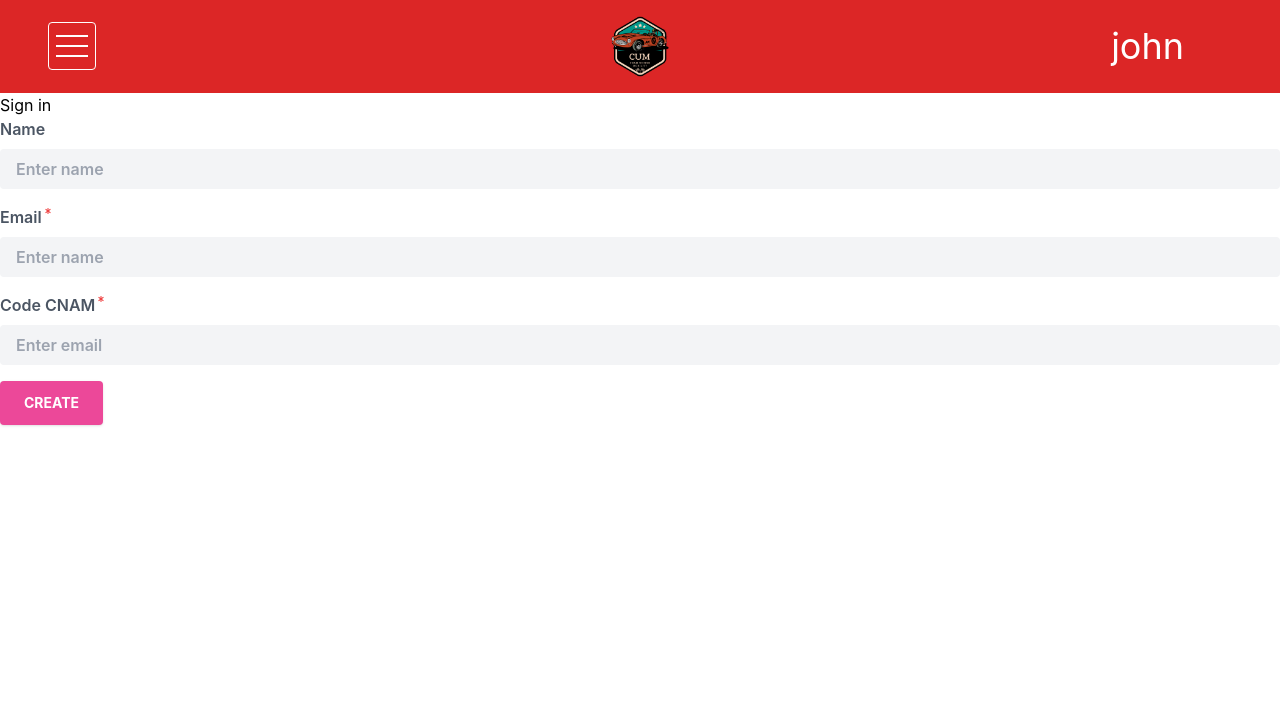
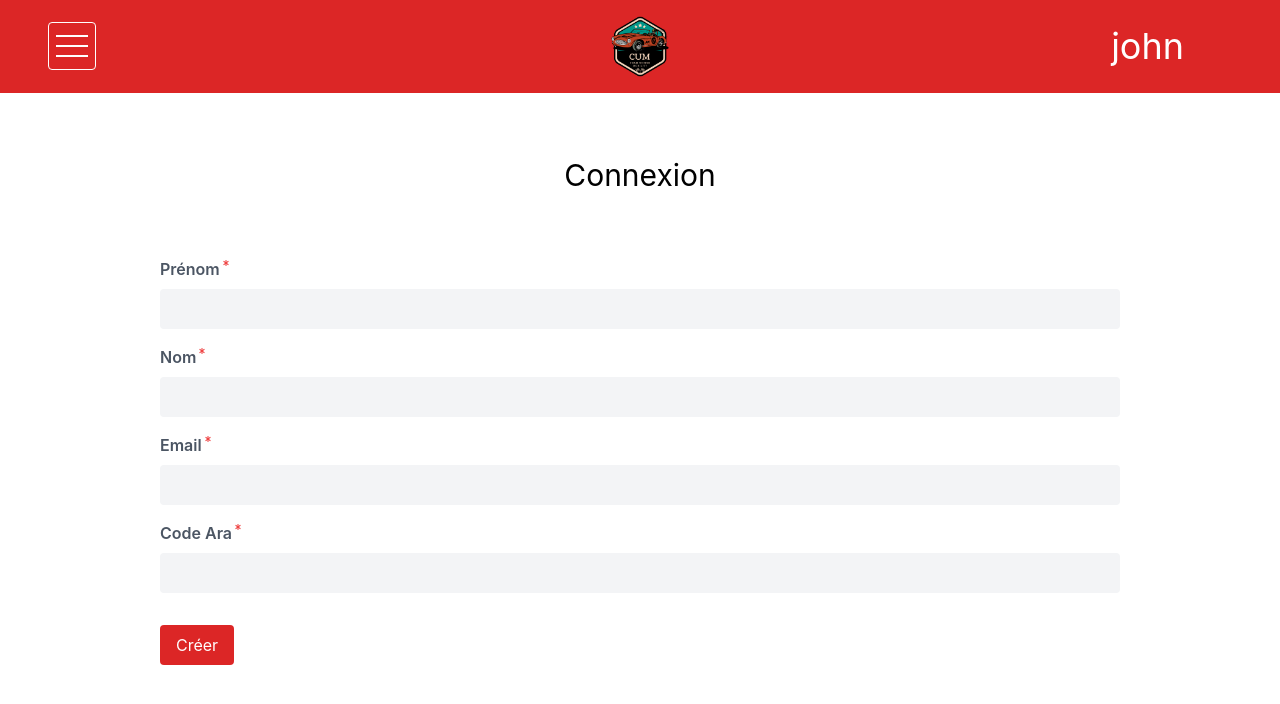
Before and after one commit to cantinbartel/CUM-CLIENT, a React (Create React App) app: page /login in a window 1280 px wide. Shown: the top 704 px of the page. Built offline with nearby package versions, Linux system fonts and the light colour scheme.

Commit message:
last changes

```diff
--- a/src/App.tsx
+++ b/src/App.tsx
@@ -7,12 +7,13 @@ import NotFoundPage from './pages/NotFoundPage';
 import './assets/css/index.css';
 import Drawer from './components/Drawer';
 import Header from './components/Header';
-import LoginPage from './pages/LoginPage';
+import SigninPage from './pages/SigninPage';
 import NewPostPage from './pages/NewPostPage';
 import MessagePage from './pages/MessagePage';
 import { AuthContext } from './components/AuthContext';
 import { User } from './types/user';
 import ProfilePage from './pages/ProfilePage';
+import Message from './pages/MessagePage';
 
 const userTest = {
     email: 'johndoe@test.com',
@@ -47,10 +48,11 @@ function App() {
                 <Routes>
                     <Route path='/admin/users' element={<UsersPage />} />
                     <Route path='/users/:id' element={<UserPage />} />
-                    <Route path='/login' element={<LoginPage />} />
+                    <Route path='/login' element={<SigninPage />} />
                     <Route path='/new-post' element={<NewPostPage />} />
                     <Route path='/users/:id/messages' element={<MessagePage />} />
                     <Route path='/profile' element={<ProfilePage />} />
+                    <Route path='/messages' element={<MessagePage />} />
                     <Route path='/' element={<HomePage />} />
                     <Route path="*" element={<NotFoundPage />} />
                 </Routes>
--- /dev/null
+++ b/src/api/user.ts
@@ -0,0 +1,20 @@
+import { User } from '../types/user';
+import { backendUrl } from '../utils';
+
+/* GET ALL USERS */
+export const getUsers = async(jwt: string) => {
+    try {
+        const response = await fetch(`${backendUrl}/api/users`, {
+            method: 'GET',
+            headers: {
+                'Content-Type': 'application/json',
+                'Authorization': `Bearer ${jwt}`
+            }
+        });
+        const users = await response.json();
+        console.log('USERS', users);
+        return users;
+    } catch(error) {
+        console.log(error);
+    }
+};
--- a/src/components/Drawer.tsx
+++ b/src/components/Drawer.tsx
@@ -1,6 +1,6 @@
 import { useContext } from 'react';
 import { useNavigate } from 'react-router-dom';
-import { BiUser, BiTrip, BiHomeAlt2 } from 'react-icons/bi';
+import { BiUser, BiTrip, BiHomeAlt2, BiMessage } from 'react-icons/bi';
 import { AiFillCar } from 'react-icons/ai';
 import { FiUsers} from 'react-icons/fi';
 import { AuthContext } from './AuthContext'
@@ -13,6 +13,7 @@ const Drawer = () => {
   const options = [
     { title: 'Home', icon: <BiHomeAlt2 />, link: '/' },
     { title: 'Profile', icon: <BiUser />, link: '/profile' },
+    { title: 'Messages', icon: <BiMessage />, link: '/messages' },
     { title: 'My trips', icon: <AiFillCar/>, link: '/tasks' },
     { title: 'Users', icon: <FiUsers />, link: '/admin/users' },
     { title: 'Journeys', icon: <BiTrip />, link: '/users' },
--- a/src/components/EditUser.tsx
+++ b/src/components/EditUser.tsx
@@ -28,7 +28,6 @@ const EditUser = ({ refresh, setRefresh, close }: EditUserProps) => {
         // .then(() => setRefresh(refresh+1));
         close();
     };
-
 
     return (
         <form onSubmit={handleSubmit}>
--- a/src/pages/LoginPage.tsx
+++ /dev/null
@@ -1,58 +0,0 @@
-import { useState, ChangeEvent } from 'react';
-import { CgAsterisk } from 'react-icons/cg';
-
-const LoginPage = () => {
-  const [name, setName] = useState<string>('');
-  const [email, setEmail] = useState<string>('');
-
-  const handleSubmit = (e: ChangeEvent<HTMLFormElement>) => {
-    e.preventDefault();
-    // addUser({name, email})
-    setName('');
-    setEmail('');
-  };
-
-  return (
-    <div>
-        <h1>Sign in</h1>
-      <form onSubmit={handleSubmit}>
-        <label
-          className="capitalize text-gray-600 font-semibold"
-          htmlFor="name">name</label>
-        <input
-          className="w-full px-4 py-2 bg-gray-100 font-semibold mb-4  mt-2 rounded outline-none"
-          id="name"
-          type="text"
-          placeholder="Enter name"
-          value={name}
-          onChange={(e: ChangeEvent<HTMLInputElement>) => setName(e.target.value)} />
-        <label
-          className="capitalize text-gray-600 font-semibold flex"
-          htmlFor="email">Email<CgAsterisk className="text-xs text-red-500" /></label>
-        <input
-          className="w-full px-4 py-2 bg-gray-100 font-semibold mb-4  mt-2 rounded outline-none"
-          id="name"
-          type="text"
-          placeholder="Enter name"
-          value={name}
-          onChange={(e: ChangeEvent<HTMLInputElement>) => setName(e.target.value)} />
-        <label
-          className="capitalize text-gray-600 font-semibold flex"
-          htmlFor="email">Code CNAM<CgAsterisk className="text-xs text-red-500" /></label>
-        <input
-          className="w-full px-4 py-2 bg-gray-100 font-semibold mb-4 mt-2 rounded outline-none"
-          id="email"
-          type="email"
-          placeholder="Enter email"
-          value={email}
-          required />
-          {/* onChange={(e: ChangeEvent<HTMLInputElement>) => setEmail(e.target.value)} /> */}
-          <button className="bg-pink-500 text-white active:bg-pink-600 font-bold uppercase text-sm px-6 py-3 rounded shadow hover:shadow-lg outline-none focus:outline-none mr-1 mb-1 ease-linear transition-all duration-150" type="button">
-            Create</button>
-    </form>
-
-    </div>
-  )
-}
-
-export default LoginPage
--- a/src/pages/MessagePage.tsx
+++ b/src/pages/MessagePage.tsx
@@ -1,15 +1,43 @@
-import React from 'react'
+import React from 'react';
+import Button from '../components/Button';
 
 const MessagePage = () => {
   return (
-    <div className="w-screen h-screen flex">
-        <div className="bg-pink-500 h-screen w-1/4 pl-40">
-          <p className="mt-32">Inbox</p>
-          <p className="mt-8">Sent</p>
+    <div className="w-screen h-screen flex overflow-hidden">
+        <div className="h-screen w-1/4 pl-16 flex flex-col items-start overflow-auto border-r-2">
+          <h1 className="mt-32 text-2xl font-bold mb-8 text-gray-600">Messages</h1>
+          <Button className="mt-8 mb-2 ">Inbox</Button>
+          <Button className="mt-8 mb-2 ">Sent</Button>
         </div>
-        <div></div>
+        <div className="flex flex-1 flex-col overflow-auto">
+          <div className="px-8 py-4 border-b-2 border-gray-200 flex justify-between items-center">
+            <input
+              type="search"
+              placeholder="Search mail"
+              className="px-4 py-2 border rounded w-1/2"
+            />
+            <button className="bg-red-500 text-white px-4 py-2 rounded font-semibold">
+              New Message
+            </button>
+          </div>
+          <div className="p-8 overflow-auto">
+            <h2 className="text-xl font-semibold mb-4">Inbox</h2>
+            <div className="mb-4">
+              <div className="bg-white p-4 rounded shadow mb-2">
+                <p className="font-bold">Subject 1</p>
+                <p className="text-sm text-gray-500">Sender 1</p>
+                <p>Message 1</p>
+              </div>
+              <div className="bg-white p-4 rounded shadow">
+                <p className="font-bold">Subject 2</p>
+                <p className="text-sm text-gray-500">Sender 2</p>
+                <p>Message 2</p>
+              </div>
+            </div>
+          </div>
+        </div>
     </div>
   )
 }
 
-export default MessagePage
+export default MessagePage;
--- /dev/null
+++ b/src/pages/SigninPage.tsx
@@ -0,0 +1,71 @@
+import { useState, ChangeEvent } from 'react';
+import { CgAsterisk } from 'react-icons/cg';
+import Button from '../components/Button';
+
+
+const SigninPage = () => {
+  const [name, setName] = useState<string>('');
+  const [surname, setSurname] = useState<string>('');
+  const [email, setEmail] = useState<string>('');
+  const [araCode, setAraCode] = useState<string>('');
+
+  const handleSubmit = (e: ChangeEvent<HTMLFormElement>) => {
+    e.preventDefault();
+
+    setName('');
+    setEmail('');
+  };
+
+  return (
+    <div>
+      <p className="my-16 text-3xl text-center">Connexion</p>
+      <div className="flex justify-center">
+        <form className="w-9/12" onSubmit={handleSubmit}>
+                <label
+                    className="capitalize text-gray-600 font-semibold flex"
+                    htmlFor="title">prénom<CgAsterisk className="text-xs text-red-500" /></label>
+                <input
+                    className="w-full px-4 py-2 bg-gray-100 font-semibold mb-4  mt-2 rounded outline-none"
+                    id="name"
+                    type="text"
+                    value={name}
+                    required
+                    onChange={(e: ChangeEvent<HTMLInputElement>) => setName(e.target.value)} />
+                <label
+                    className="capitalize text-gray-600 font-semibold flex"
+                    htmlFor="title">nom<CgAsterisk className="text-xs text-red-500" /></label>
+                <input
+                    className="w-full px-4 py-2 bg-gray-100 font-semibold mb-4  mt-2 rounded outline-none"
+                    id="name"
+                    type="text"
+                    value={surname}
+                    required
+                    onChange={(e: ChangeEvent<HTMLInputElement>) => setSurname(e.target.value)} />
+                <label
+                    className="capitalize text-gray-600 font-semibold flex"
+                    htmlFor="title">email<CgAsterisk className="text-xs text-red-500" /></label>
+                <input
+                    className="w-full px-4 py-2 bg-gray-100 font-semibold mb-4  mt-2 rounded outline-none"
+                    id="name"
+                    type="email"
+                    value={email}
+                    required
+                    onChange={(e: ChangeEvent<HTMLInputElement>) => setEmail(e.target.value)} />
+                <label
+                    className="capitalize text-gray-600 font-semibold flex"
+                    htmlFor="title">code ara<CgAsterisk className="text-xs text-red-500" /></label>
+                <input
+                    className="w-full px-4 py-2 bg-gray-100 font-semibold mb-4  mt-2 rounded outline-none"
+                    id="name"
+                    type="text"
+                    value={araCode}
+                    required
+                    onChange={(e: ChangeEvent<HTMLInputElement>) => setAraCode(e.target.value)} />
+                <Button className="mt-4">Créer</Button>
+            </form>
+          </div>
+        </div>
+  )
+}
+
+export default SigninPage
```
Lines whose indentation alone changed are shown as unchanged.
